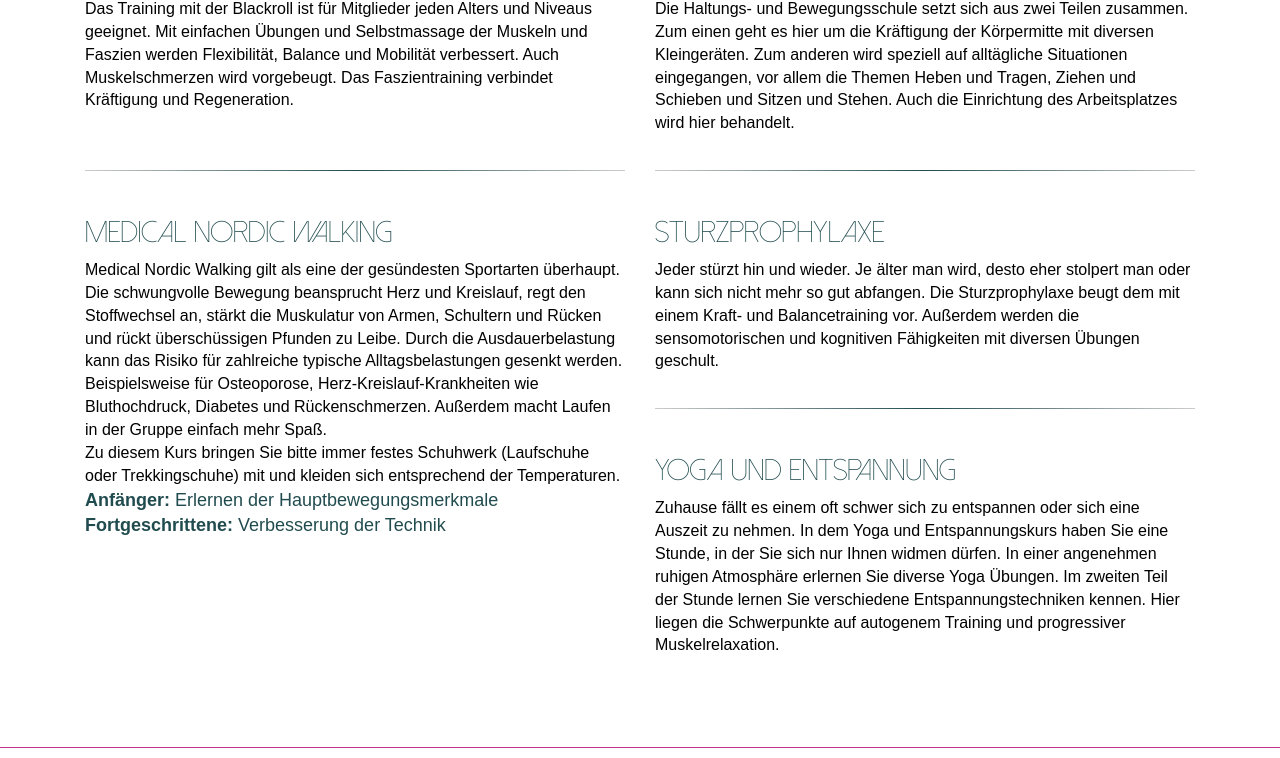
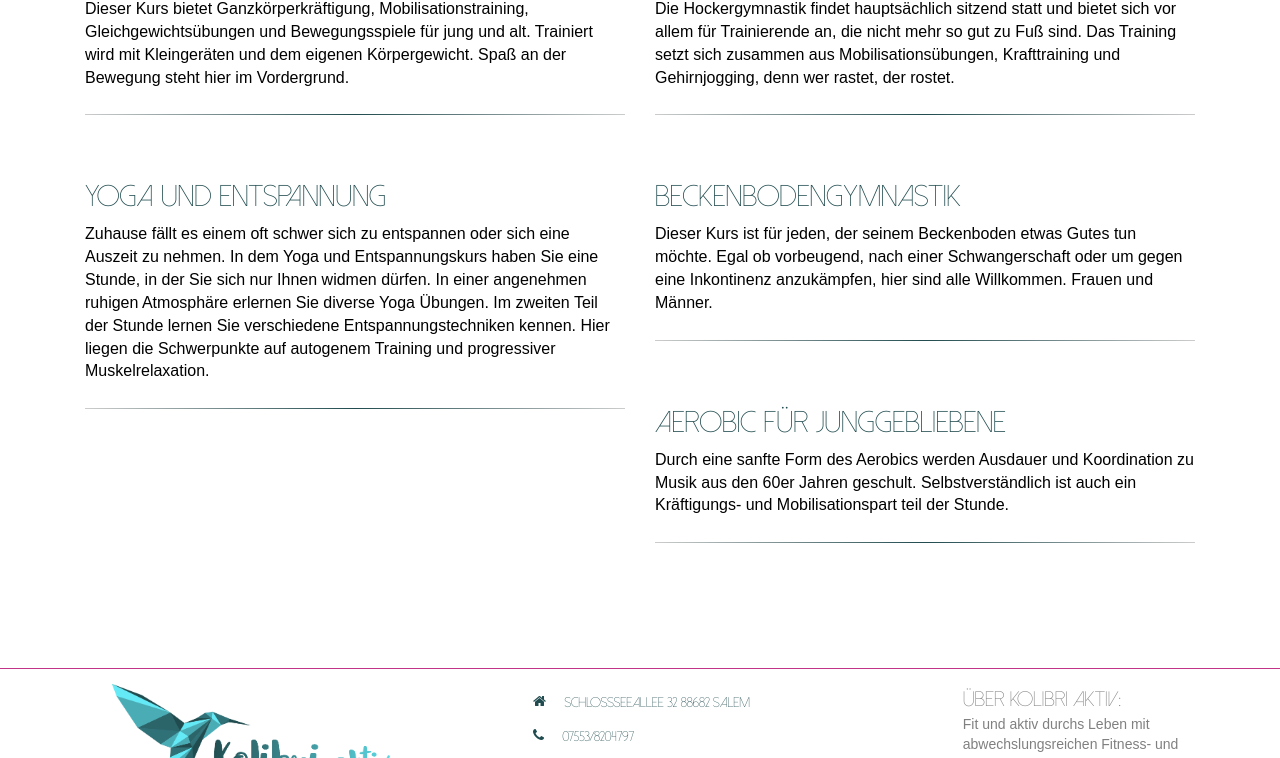
Before and after one commit to Schakkeline/kolibri, a plain HTML site: page gesundheitskurse.html in a window 1280 px wide. Shown: the part 623-1381 px from the top of the page. Drawn offline with nearby package versions, Linux system fonts and the light colour scheme.

Commit message:
new changes

```diff
--- a/css/kolibri.css
+++ b/css/kolibri.css
@@ -43,6 +43,14 @@ a, a:hover, a:active, a:focus, a:visited {
   color: #C23487;
 }
 
+.bg-pink {
+  background-color: #C23487;
+  color: #fff;
+}
+
+.bg-pink a {
+  color: #214C4F;
+}
 
 /***********************************************************
  *
--- a/gesundheitskurse.html
+++ b/gesundheitskurse.html
@@ -102,54 +102,24 @@
       </div>
 
       <div class="col-md-6 col-xs-12">
-        <h2>Faszien-Training</h2>
+        <h2>Fit und Aktiv in jedem Alter</h2>
         <p>
-          Das Training mit der Blackroll ist für Mitglieder jeden Alters und Niveaus
-          geeignet. Mit einfachen Übungen und Selbstmassage der Muskeln und Faszien
-          werden Flexibilität, Balance und Mobilität verbessert. Auch Muskelschmerzen
-          wird vorgebeugt. Das Faszientraining verbindet Kräftigung und Regeneration.
+          Dieser Kurs bietet Ganzkörperkräftigung, Mobilisationstraining, Gleichgewichtsübungen und Bewegungsspiele für jung
+          und alt. Trainiert wird mit Kleingeräten und dem eigenen Körpergewicht. Spaß an der Bewegung steht hier im
+          Vordergrund.
         </p>
+        <hr>
       </div>
       <div class="col-md-6 col-xs-12">
-        <h2>Haltungs- und Bewegungsschule</h2>
+        <h2>Hocker-Gymnastik</h2>
         <p>
-          Die Haltungs- und Bewegungsschule setzt sich aus zwei Teilen zusammen. Zum
-          einen geht es hier um die Kräftigung der Körpermitte mit diversen
-          Kleingeräten. Zum anderen wird speziell auf alltägliche Situationen
-          eingegangen, vor allem die Themen Heben und Tragen, Ziehen und Schieben
-          und Sitzen und Stehen. Auch die Einrichtung des Arbeitsplatzes
-          wird hier behandelt.
+          Die Hockergymnastik findet hauptsächlich sitzend statt und bietet sich vor allem für Trainierende an, die nicht mehr
+          so gut zu Fuß sind. Das Training setzt sich zusammen aus Mobilisationsübungen, Krafttraining und Gehirnjogging,
+          denn wer rastet, der rostet.
         </p>
+        <hr>
       </div>
       <div class="col-md-6 col-xs-12">
-        <hr>
-        <h2>Medical Nordic Walking</h2>
-        <p>
-          Medical Nordic Walking gilt als eine der gesündesten Sportarten überhaupt.
-          Die schwungvolle Bewegung beansprucht Herz und Kreislauf, regt den
-          Stoffwechsel an, stärkt die Muskulatur von Armen, Schultern und Rücken und
-          rückt überschüssigen Pfunden zu Leibe. Durch die Ausdauerbelastung kann das
-          Risiko für zahlreiche typische Alltagsbelastungen gesenkt werden.
-          Beispielsweise für Osteoporose, Herz-Kreislauf-Krankheiten wie Bluthochdruck,
-          Diabetes und Rückenschmerzen. Außerdem macht Laufen in der Gruppe einfach mehr
-          Spaß.<br>
-          Zu diesem Kurs bringen Sie bitte immer festes Schuhwerk (Laufschuhe oder Trekkingschuhe) mit und kleiden sich entsprechend der Temperaturen.<br>
-          <span class="gesundheitskurse"><b>Anfänger:</b> Erlernen der Hauptbewegungsmerkmale</span><br>
-          <span class="gesundheitskurse"><b>Fortgeschrittene:</b> Verbesserung der Technik</span>
-        </p>
-      </div>
-      <div class="col-md-6 col-xs-12">
-        <hr>
-        <h2>Sturzprophylaxe</h2>
-        <p>
-          Jeder stürzt hin und wieder. Je älter man wird, desto eher stolpert man oder kann sich
-          nicht mehr so gut abfangen. Die Sturzprophylaxe beugt dem mit einem Kraft- und
-          Balancetraining vor. Außerdem werden die sensomotorischen und kognitiven Fähigkeiten
-          mit diversen Übungen geschult.
-        </p>
-      </div>
-      <div class="col-md-6 col-xs-12">
-        <hr>
         <h2>Yoga und Entspannung</h2>
         <p>
           Zuhause fällt es einem oft schwer sich zu entspannen oder sich eine Auszeit zu nehmen.
@@ -158,6 +128,23 @@
           Im zweiten Teil der Stunde lernen Sie verschiedene Entspannungstechniken kennen.
           Hier liegen die Schwerpunkte auf autogenem Training und progressiver Muskelrelaxation.
         </p>
+        <hr>
+      </div>
+      <div class="col-md-6 col-xs-12">
+        <h2>Beckenbodengymnastik</h2>
+        <p>
+          Dieser Kurs ist für jeden, der seinem Beckenboden etwas Gutes tun möchte. Egal ob vorbeugend, nach einer
+          Schwangerschaft oder um gegen eine Inkontinenz anzukämpfen, hier sind alle Willkommen. Frauen und Männer.
+        </p>
+        <hr>
+      </div>
+      <div class="col-md-6 col-xs-12">
+        <h2>Aerobic für Junggebliebene</h2>
+        <p>
+          Durch eine sanfte Form des Aerobics werden Ausdauer und Koordination zu Musik aus den 60er Jahren geschult.
+          Selbstverständlich ist auch ein Kräftigungs- und Mobilisationspart teil der Stunde.
+        </p>
+        <hr>
       </div>
     </div>
 
@@ -172,7 +159,7 @@
         </div>
         <div>
           <i class="fa fa-phone"></i>
-          <p>07553/8204797 oder 015782493052</p>
+          <p>07553/8204797</p>
         </div>
         <div>
           <i class="fa fa-envelope"></i>
```
Also changed, not shown: agbs.html (+1 -1 lines), datenschutz.html (+1 -1 lines), erneahrungsberatung.html (+1 -1 lines), firmenfitness.html (+1 -1 lines), fitnesskurse.html (+25 -12 lines), gesunheitsvortraege.html (+3 -4 lines), impressum.html (+1 -1 lines), index.html (+21 -6 lines), kursplan.html (+58 -46 lines), personaltraining.html (+1 -1 lines), schnuppertage.html (+1 -1 lines), swissparalympic.html (+1 -1 lines), uebermich.html (+14 -9 lines), 4 other files.
